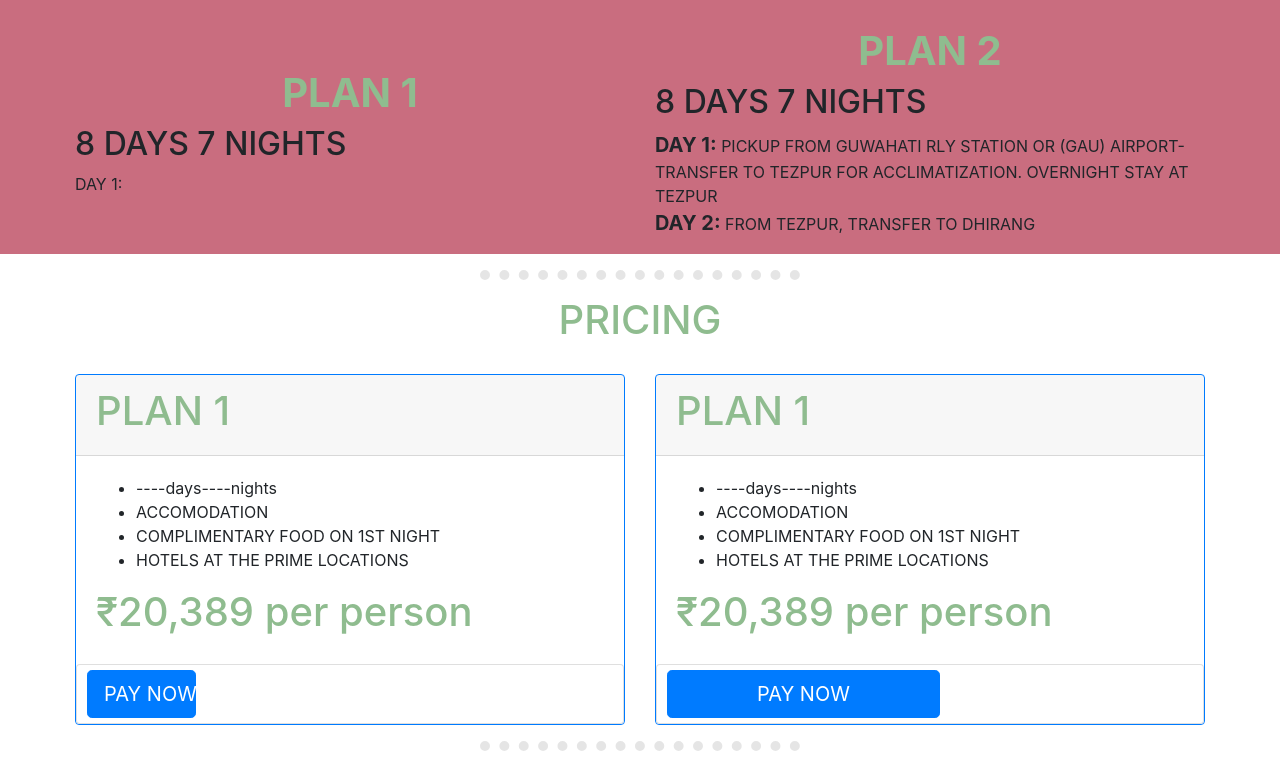
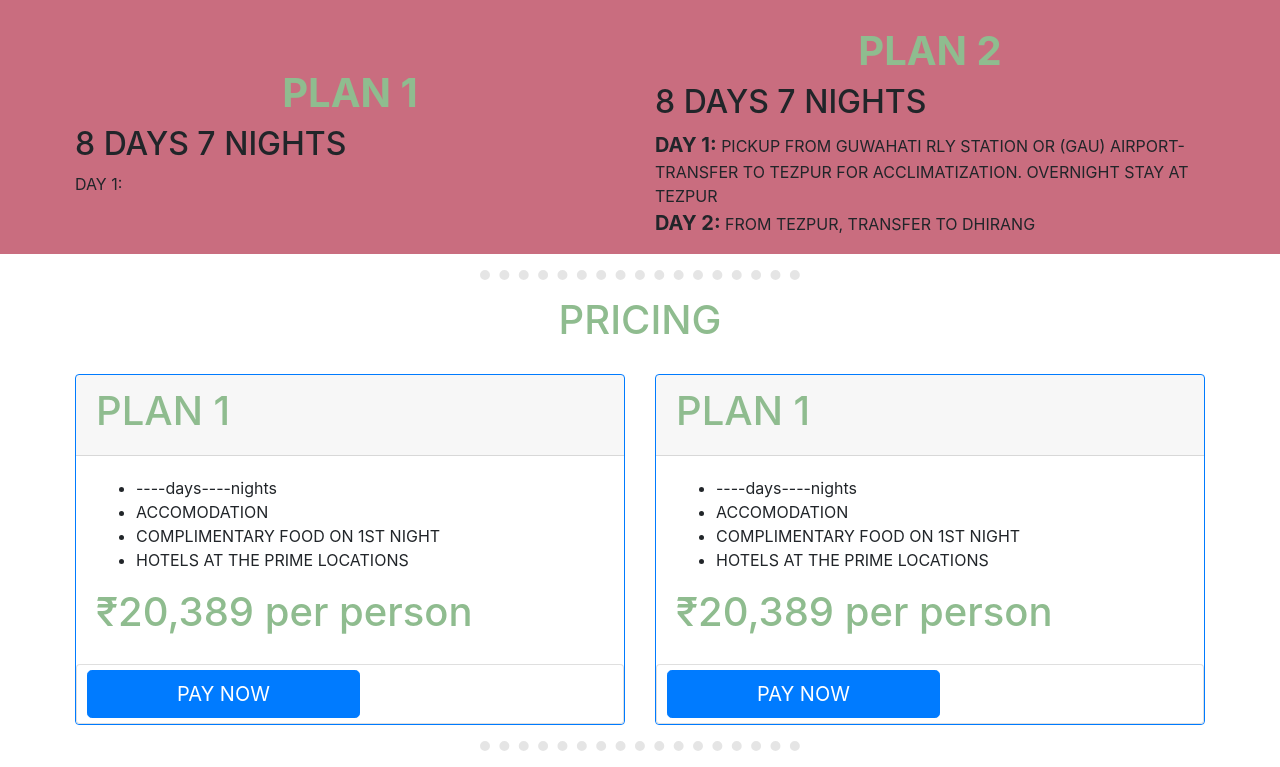
Before and after one commit to sourav2903roy/ETN, a plain HTML site: page hari.html in a window 1280 px wide. Shown: the part 1291-2058 px from the top of the page. Drawn offline with nearby package versions, Linux system fonts and the light colour scheme.

Commit message:
Update hari.html

```diff
--- a/hari.html
+++ b/hari.html
@@ -164,7 +164,7 @@
               </div>
 
              <div class="card footer">
-               <button class="btn btn-lg btn-block btn-primary" style="width: 20%; margin:5px 10px;">PAY NOW</button>
+               <button class="btn btn-lg btn-block btn-primary" style="width: 50%; margin:5px 10px;">PAY NOW</button>
               </div>
             </div>
           </div>
```
